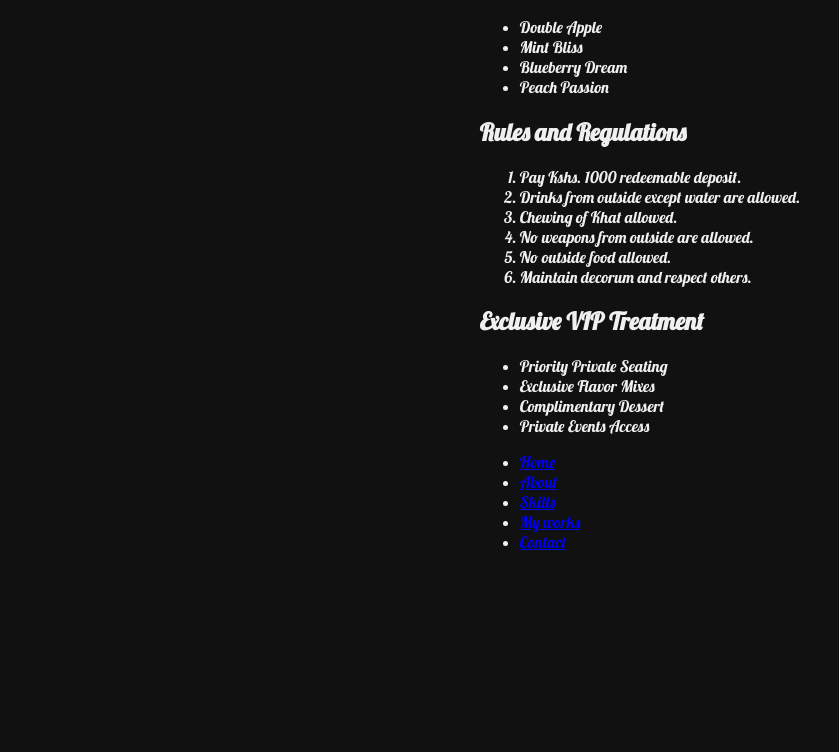
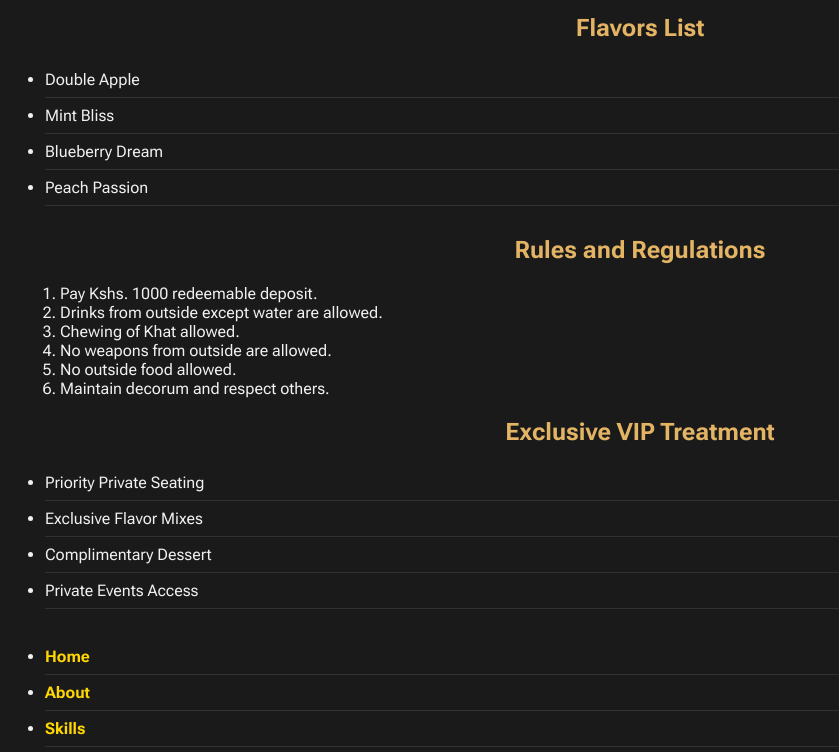
Before and after one commit to Ludovick1219/Setup, a plain HTML site: page index.html in a window 1280 px wide. Shown: the part 156-908 px from the top of the page, without its empty margins (0-839 px from the left). Before the commit the page ends 800 px from the top, so only its background shows below. Drawn offline with Linux system fonts and the light colour scheme.

Commit message:
first commit

```diff
--- a/index.html
+++ b/index.html
@@ -6,7 +6,7 @@
   <title>Oasis Hookah Lounge</title>
   <link rel="preconnect" href="https://fonts.googleapis.com">
 <link rel="preconnect" href="https://fonts.gstatic.com" crossorigin>
-<link href="https://fonts.googleapis.com/css2?family=Lobster&display=swap" rel="stylesheet">
+<link href="https://fonts.googleapis.com/css2?family=Lobster&family=Roboto+Flex:opsz,wght@8..144,100..1000&display=swap" rel="stylesheet">
     <link rel="stylesheet" href="style.css" />
 </head>
 <body>
--- a/style.css
+++ b/style.css
@@ -1,5 +1,5 @@
    body{
-      font-family: 'Lobster', cursive;
+      font-family: 'Roboto Flex', sans-serif;
       background-color: #111;
       color: #f0f0f0;
       margin: 0;
@@ -11,7 +11,7 @@
       .container {
         background-color: aquamarine;
       }
-
+    }
     .container {
 
       width: 100%;
@@ -79,7 +79,7 @@ ul li a:hover {
 
     .custom-list li:hover {
       background: linear-gradient(135deg, #d49a32, #b57f1a);
-
+      display: inline;
     }
 @media (max-width: 500px) {
       .container
```
